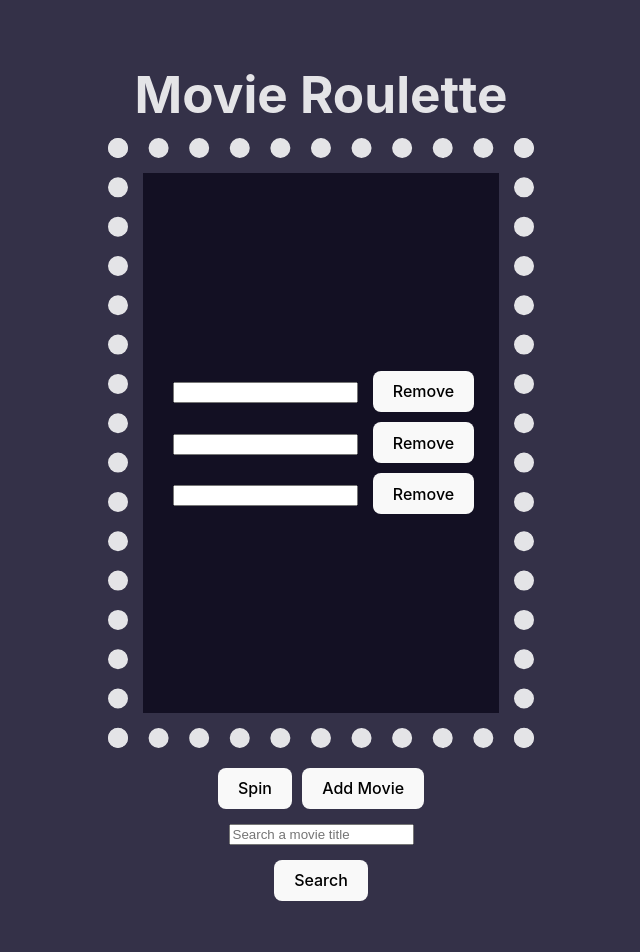
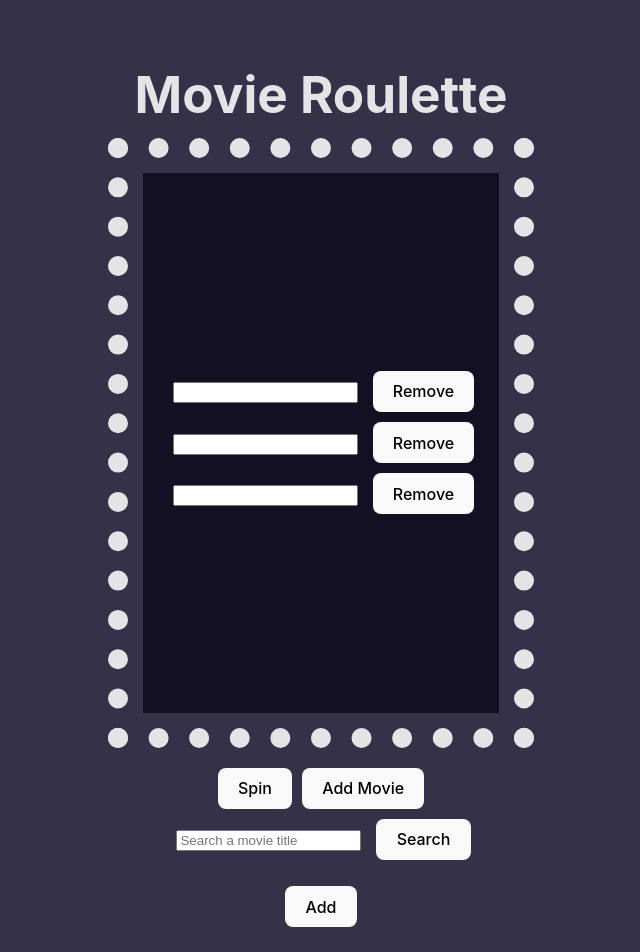
Before and after one commit to drewpate/movie-roulette-app, a React (Vite) app: page / in a window 1280 px wide. Shown: the top 952 px of the page, without its empty margins (319-959 px from the left). Built offline with nearby package versions, Linux system fonts and the light colour scheme.

Commit message:
updates main with new search and add to list feature

```diff
--- a/src/Form.jsx
+++ b/src/Form.jsx
@@ -94,6 +94,18 @@ const Form = () => {
     setMessages({ randomMovie: string });
   };
 
+  const addToList = () => {
+    console.log("Added " + fetchedMovie + " to the list!");
+    const fetchedMovieTitle = {
+      title: `${fetchedMovie}`,
+    };
+    setMovies({
+      ...movies,
+      movieTitles: [...movies.movieTitles, fetchedMovieTitle],
+    });
+    console.log(movies.movieTitles);
+  };
+
   const handleSubmit = (e) => {
     e.preventDefault();
     let title = movies.movieTitles;
@@ -139,6 +151,7 @@ const Form = () => {
           Add Movie
         </button>
       </div>
+      <div className="button-container">
         <input
           type="search"
           name="search"
@@ -148,11 +161,13 @@ const Form = () => {
           onChange={handleChange}
           placeholder="Search a movie title"
         />
-      <div className="button-container">
         <button onClick={fetchMovies} disabled={loading}>
           Search
         </button>
-        <p>{fetchedMovie}</p>
+        <p>{fetchedMovie}</p>{" "}
+        <button onClick={addToList} disabled={loading}>
+          Add
+        </button>
       </div>
     </div>
   );
```
Lines whose indentation alone changed are shown as unchanged.
